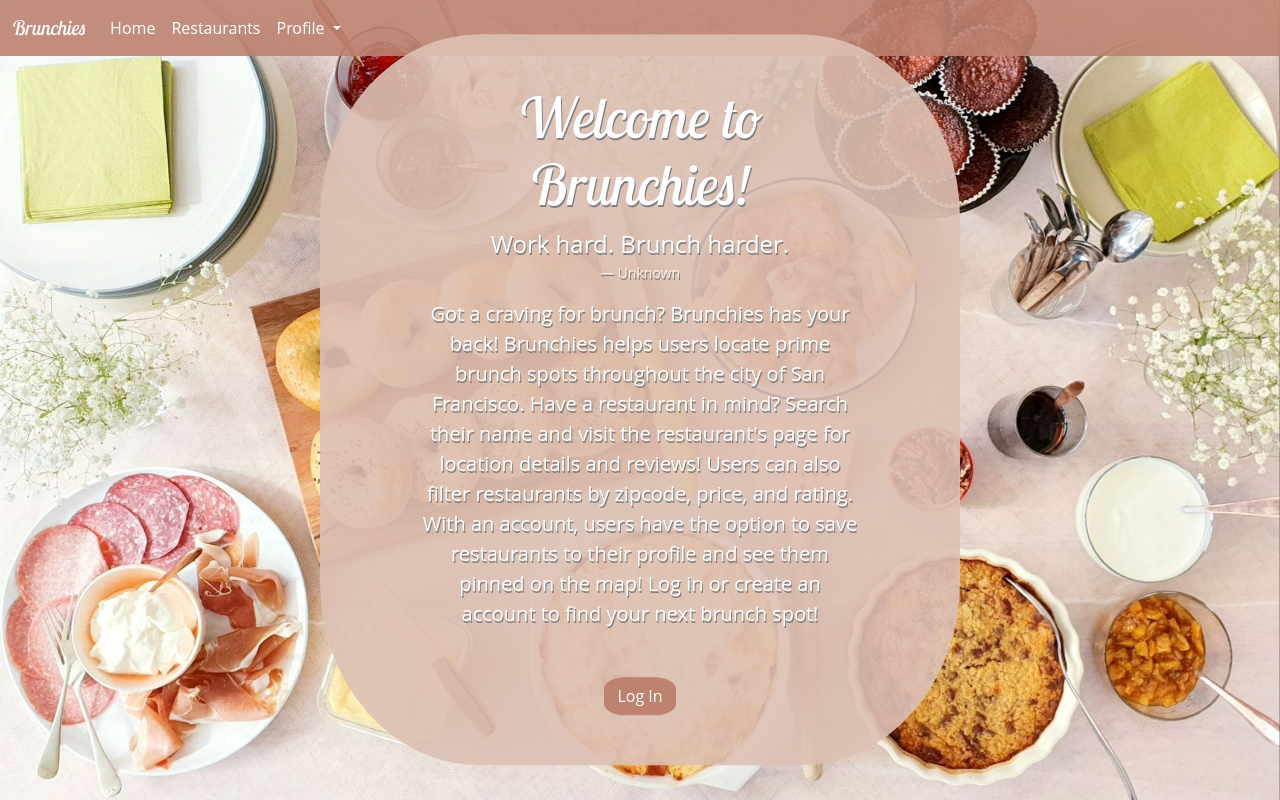
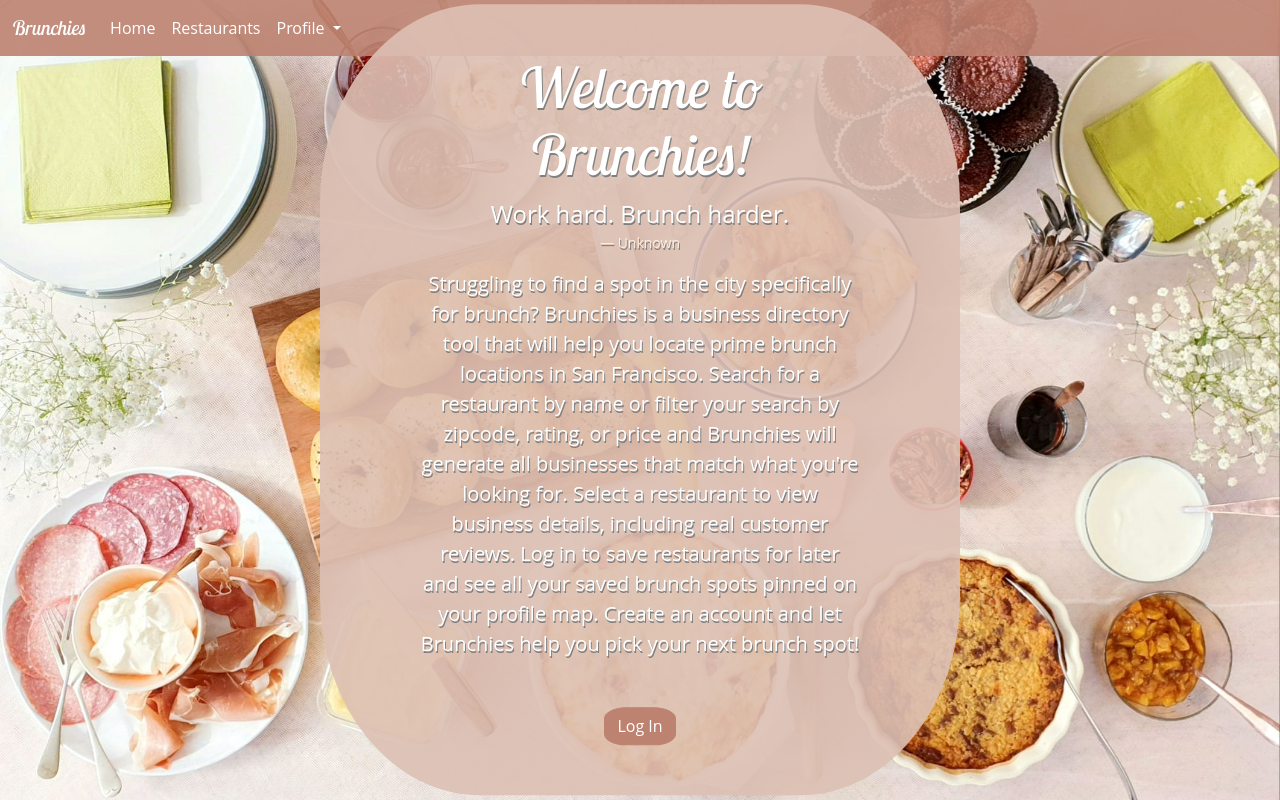
Before and after one commit to mknp21/brunchies, a Flask app: page / in a window 1280 px wide. Run offline with Flask 2, Linux system fonts and the light colour scheme; some libraries are stand-ins or nearby versions.

Commit message:
Changed description on homepage

```diff
--- a/templates/homepage.html
+++ b/templates/homepage.html
@@ -31,12 +31,15 @@
       <figcaption class="blockquote-footer">Unknown</figcaption>
     </figure>
     <p class="text-center fs-5">
-      Got a craving for brunch? Brunchies has your back!
-      Brunchies helps users locate prime brunch spots throughout the city of San Francisco.
-      Have a restaurant in mind? Search their name and visit the restaurant's page for
-      location details and reviews! Users can also filter restaurants by zipcode, price,
-      and rating. With an account, users have the option to save restaurants to their profile
-      and see them pinned on the map! Log in or create an account to find your next brunch spot!
+      Struggling to find a spot in the city specifically for brunch? Brunchies
+      is a business directory tool that will help you locate prime
+      brunch locations in San Francisco. Search for a restaurant by name
+      or filter your search by zipcode, rating, or price and Brunchies
+      will generate all businesses that match what you're looking for. Select
+      a restaurant to view business details, including real customer reviews.
+      Log in to save restaurants for later and see all your saved brunch spots
+      pinned on your profile map. Create an account and let Brunchies help you
+      pick your next brunch spot!
     </p>
     <button type="button"
             id="loginBtn"
```
